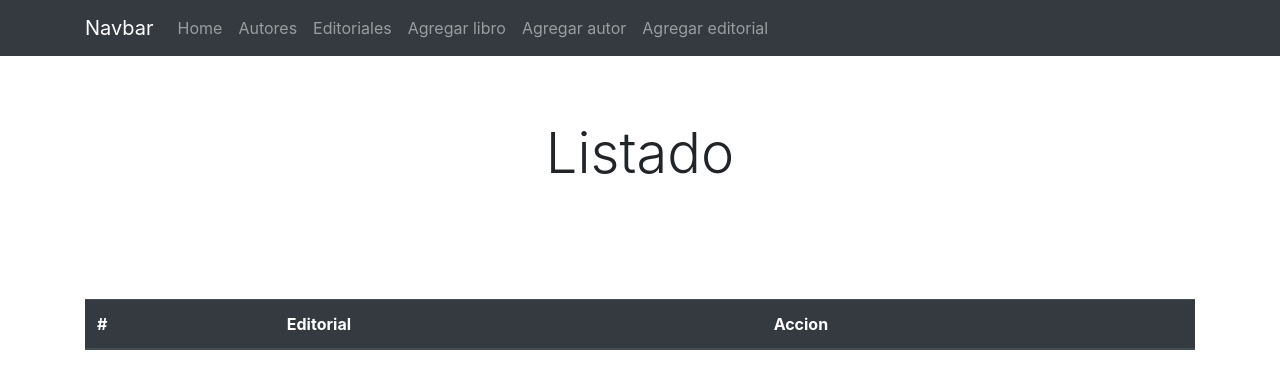
After one commit to kaneraZh/gran_poeta, a Django app: page /editoriales in a window 1280 px wide. The commit adds this page. Shown: the top 389 px of the page. Run offline with Django 3.2, Linux system fonts and the light colour scheme; data that the repository does not hold is empty.

Commit message:
Ultima_version
ahorasictm

```diff
--- /dev/null
+++ b/AppBodegas/templates/AppBodegas/Editoriales.html
@@ -0,0 +1,26 @@
+{% extends "AppBodegas/base.html" %}
+{% block content %}
+<div class="container">
+<table class="table table-striped">
+    <thead class="thead-dark">
+        <tr>
+            <th scope="col">#</th>
+            <th scope="col">Editorial</th>
+            <th scope="col">Accion</th>
+        </tr>
+    </thead>
+    <tbody>
+        {% for editorial in editoriales %}
+        <tr>
+            <th scope="row">{{editorial.id}}</th>
+            <td>{{editorial}}</td>
+            <td>
+                <a class="btn btn-primary btm-sm" href="{% url 'AppBodegas-editar-editorial' editorial.id %}">Editar</a>
+                <a class="btn btn-danger btm-sm" href="{% url 'AppBodegas-eliminar-editorial' editorial.id %}">Eliminar</a>
+            </td>
+        </tr>
+        {% endfor %}
+    </tbody>
+</table>
+</div>
+{% endblock %}
--- a/AppBodegas/templates/AppBodegas/base.html
+++ b/AppBodegas/templates/AppBodegas/base.html
@@ -20,7 +20,8 @@
             <div class="collapse navbar-collapse" id="navbarNavAltMarkup">
                 <div class="navbar-nav">
                     <a class="nav-link" href="{% url 'home' %}">Home</a>
-                    <a class="nav-link" href="{% url 'autores' %}">autores</a>
+                    <a class="nav-link" href="{% url 'autores' %}">Autores</a>
+                    <a class="nav-link" href="{% url 'editoriales' %}">Editoriales</a>
                     <a class="nav-link" href="{% url 'AppBodegas-agregar-libro' %}">Agregar libro</a>
                     <a class="nav-link" href="{% url 'AppBodegas-agregar-autor' %}">Agregar autor</a>
                     <a class="nav-link" href="{% url 'AppBodegas-agregar-editorial' %}">Agregar editorial</a>
--- a/AppBodegas/urls.py
+++ b/AppBodegas/urls.py
@@ -1,14 +1,17 @@
 from django.urls import path
-from .views import home, agregarlibro, agregarautor, editarlibro, editarautor, eliminarlibro, eliminarautor, agregareditorial, editareditorial, elimineditorial, autores
+from .views import home, agregarlibro, agregarautor, editarlibro, editarautor, eliminarlibro, eliminarautor, agregareditorial, editareditorial, eliminareditorial, autores, editoriales
 
 urlpatterns = [
     path("", home, name="home"),
     path("autores", autores, name="autores"),
+    path("editoriales", editoriales, name="editoriales"),
     path("agregar-libro/", agregarlibro, name="AppBodegas-agregar-libro"),
     path("agregar-autor/", agregarautor, name="AppBodegas-agregar-autor"),
     path("agregar-editorial/", agregareditorial, name="AppBodegas-agregar-editorial"),
     path("editar/<int:producto_id>", editarlibro, name="AppBodegas-editar"),
     path("editar-autor/<int:autor_id>", editarautor, name="AppBodegas-editar-autor"),
+    path("editar-editorial/<int:editorial_id>", editareditorial, name="AppBodegas-editar-editorial"),
     path("eliminar/<int:producto_id>", eliminarlibro, name="AppBodegas-eliminar"),
     path("eliminar-autor/<int:autor_id>", eliminarautor, name="AppBodegas-eliminar-autor"),
+    path("eliminar-editorial/<int:editorial_id>", eliminareditorial, name="AppBodegas-eliminar-editorial"),
 ]
--- a/AppBodegas/views.py
+++ b/AppBodegas/views.py
@@ -89,12 +89,21 @@
 
     #------------------------------------------------------------------#
 
+def editoriales(request):
+    editoriales=Editorial.objects.all()
+    context={
+        "editoriales":editoriales
+    }
+    return render(request, "AppBodegas/Editoriales.html", context)
+
+
+
 def agregareditorial(request):
     if request.method == "POST":
         form = crear_editorial(request.POST)
         if form.is_valid:
             form.save()
-            return redirect("home")
+            return redirect("editoriales")
     else:
         form = crear_editorial()
     context = {
@@ -108,13 +117,13 @@
         form = crear_editorial(request.POST, instance=editorial)
         if form.is_valid():
             form.save()
-            return redirect("home")
+            return redirect("editoriales")
     else:
         form = crear_editorial(instance=editorial)
     context={"form":form}
     return render(request, "AppBodegas/agregar-editorial.html", context)
 
-def elimineditorial(request, editorial_id):
+def eliminareditorial(request, editorial_id):
     editorial = Editorial.objects.get(id=editorial_id)
     editorial.delete()
-    return redirect("home")
+    return redirect("editoriales")
```
